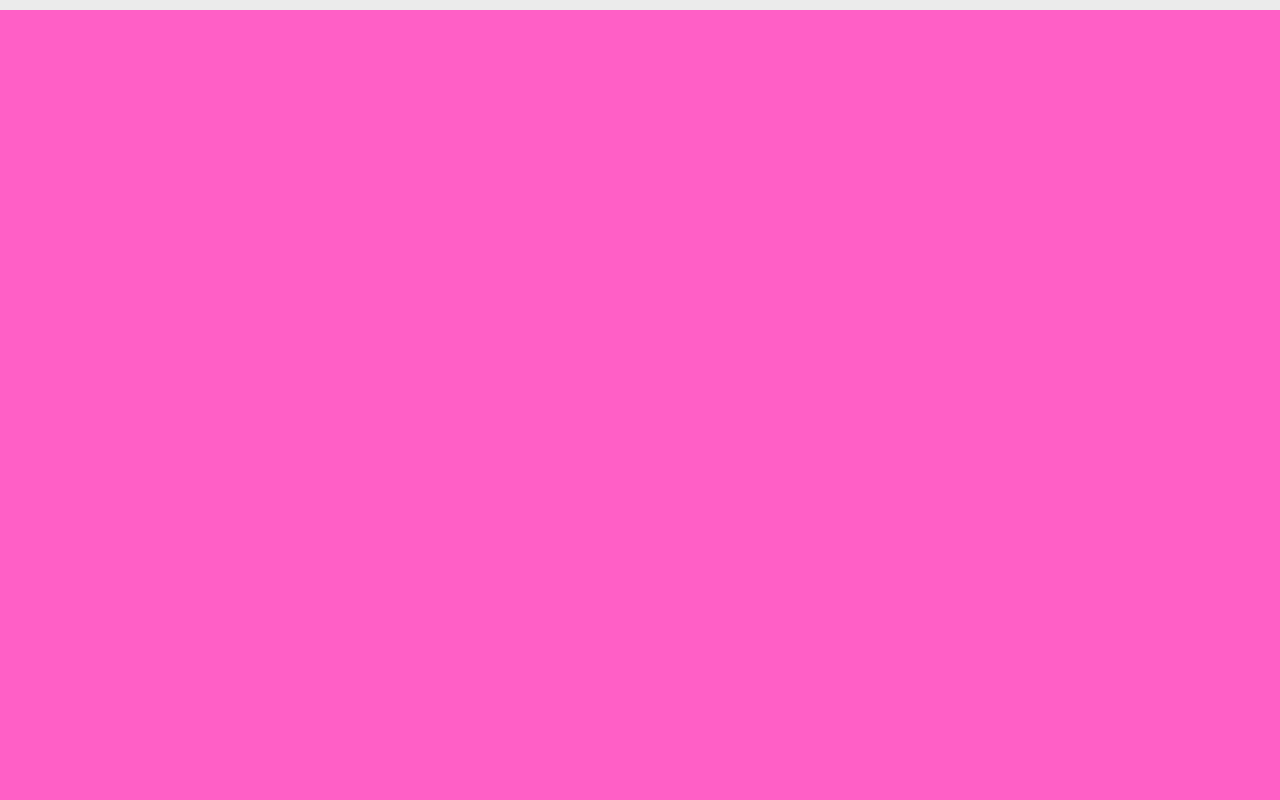
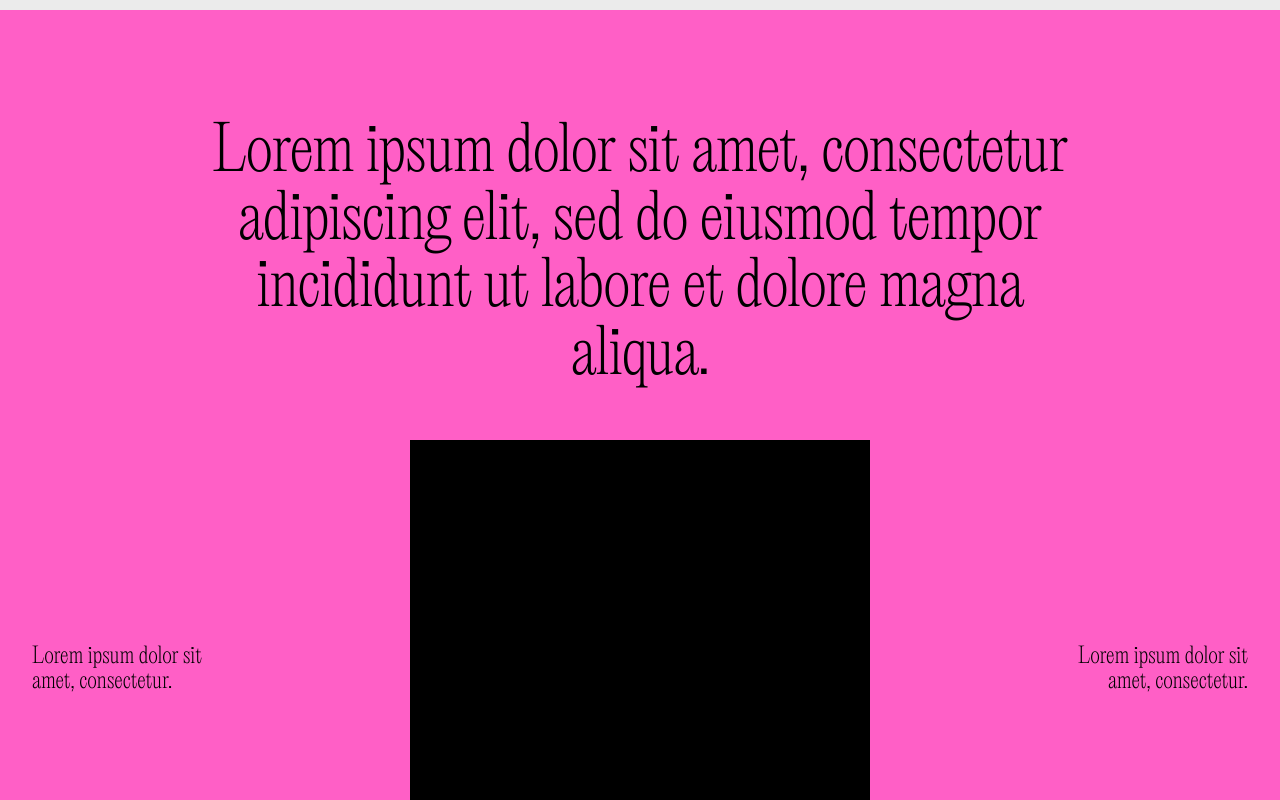
Before and after one commit to sammytsukino/sammycabello, a React (Vite) app: page / in a window 1280 px wide. Shown: the part 740-1540 px from the top of the page. Built offline with nearby package versions, Linux system fonts and the light colour scheme; a web font is replaced by a local one.

Commit message:
feat: enhance NameDisplay with custom cursor and update PostHeroSection layout

```diff
--- a/src/components/PostHeroSection.jsx
+++ b/src/components/PostHeroSection.jsx
@@ -3,9 +3,33 @@ export function PostHeroSection() {
     <section
       id="post-hero"
       aria-label="Contenido principal"
-      className="relative min-h-[120vh] bg-portfolio-pink [view-transition-name:post-hero]"
+      className="relative min-h-[120vh] bg-portfolio-pink px-[clamp(1rem,4vw,2rem)] py-[clamp(4rem,14vh,8rem)] [view-transition-name:post-hero]"
     >
-      <span className="sr-only">Inicio del contenido bajo la portada.</span>
+      <div className="mx-auto flex min-h-[calc(120vh-clamp(8rem,28vh,16rem))] w-full max-w-[90rem] flex-col items-center justify-center gap-[clamp(2.5rem,6vh,5rem)]">
+        <p className="m-0 max-w-[28ch] text-center font-editorial text-[clamp(2rem,4.8vw,4rem)] leading-[1.1] tracking-[-0.01em] text-black">
+          Lorem ipsum dolor sit amet, consectetur adipiscing elit, sed do
+          eiusmod tempor incididunt ut labore et dolore magna aliqua.
+        </p>
+
+        <div className="grid w-full grid-cols-1 items-center gap-y-8 md:grid-cols-[minmax(0,1fr)_minmax(280px,460px)_minmax(0,1fr)] md:gap-x-[clamp(2rem,7vw,6rem)]">
+          <p className="m-0 text-center font-editorial text-[clamp(1.15rem,1.7vw,1.95rem)] leading-[1.15] text-black md:text-left">
+            Lorem ipsum dolor sit
+            <br />
+            amet, consectetur.
+          </p>
+
+          <div
+            aria-hidden="true"
+            className="mx-auto aspect-square w-full max-w-[460px] bg-black"
+          />
+
+          <p className="m-0 text-center font-editorial text-[clamp(1.15rem,1.7vw,1.95rem)] leading-[1.15] text-black md:text-right">
+            Lorem ipsum dolor sit
+            <br />
+            amet, consectetur.
+          </p>
+        </div>
+      </div>
     </section>
   )
 }
--- a/src/views/OverviewView.jsx
+++ b/src/views/OverviewView.jsx
@@ -19,7 +19,7 @@ const GRID_ITEMS_BY_ID = new Map(GRID_ITEMS.map((item) => [item.id, item]))
 
 export function OverviewView() {
   return (
-    <main className="min-h-svh w-full overflow-x-hidden bg-portfolio-lime text-black md:h-svh md:overflow-hidden">
+    <main className="min-h-svh w-full overflow-x-hidden bg-portfolio-bg text-black md:h-svh md:overflow-hidden">
       <section className="flex h-[5vh] min-h-11 items-center border-b border-black/35 px-3 sm:px-6 md:px-10">
         <div className="relative h-9 w-[11.9rem] flex-none overflow-visible sm:w-[12rem] md:h-6 md:w-[24rem]">
           <div className="absolute left-0 top-1/2 origin-left -translate-y-1/2 scale-[0.64] sm:scale-[0.46] md:scale-[0.56]">
```
Also changed, not shown: src/components/NameDisplay.jsx (+13 -0 lines).
